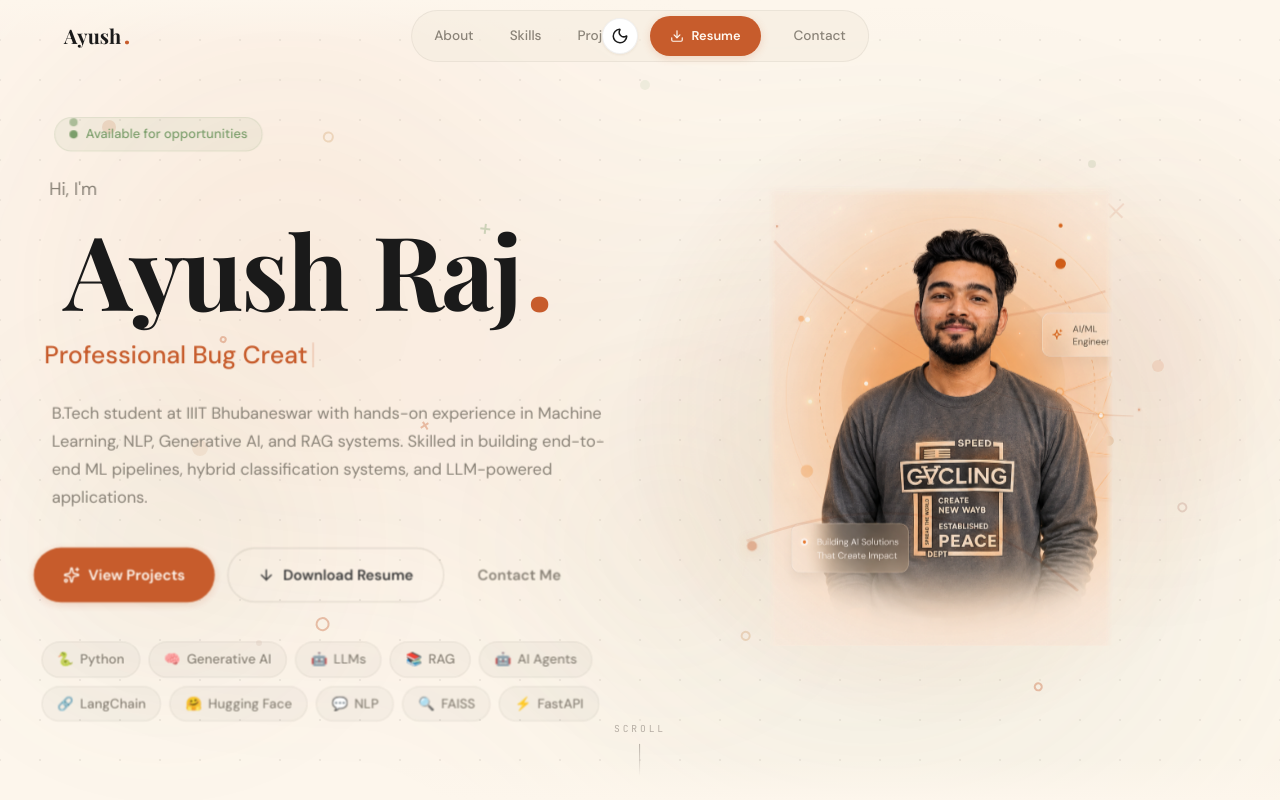
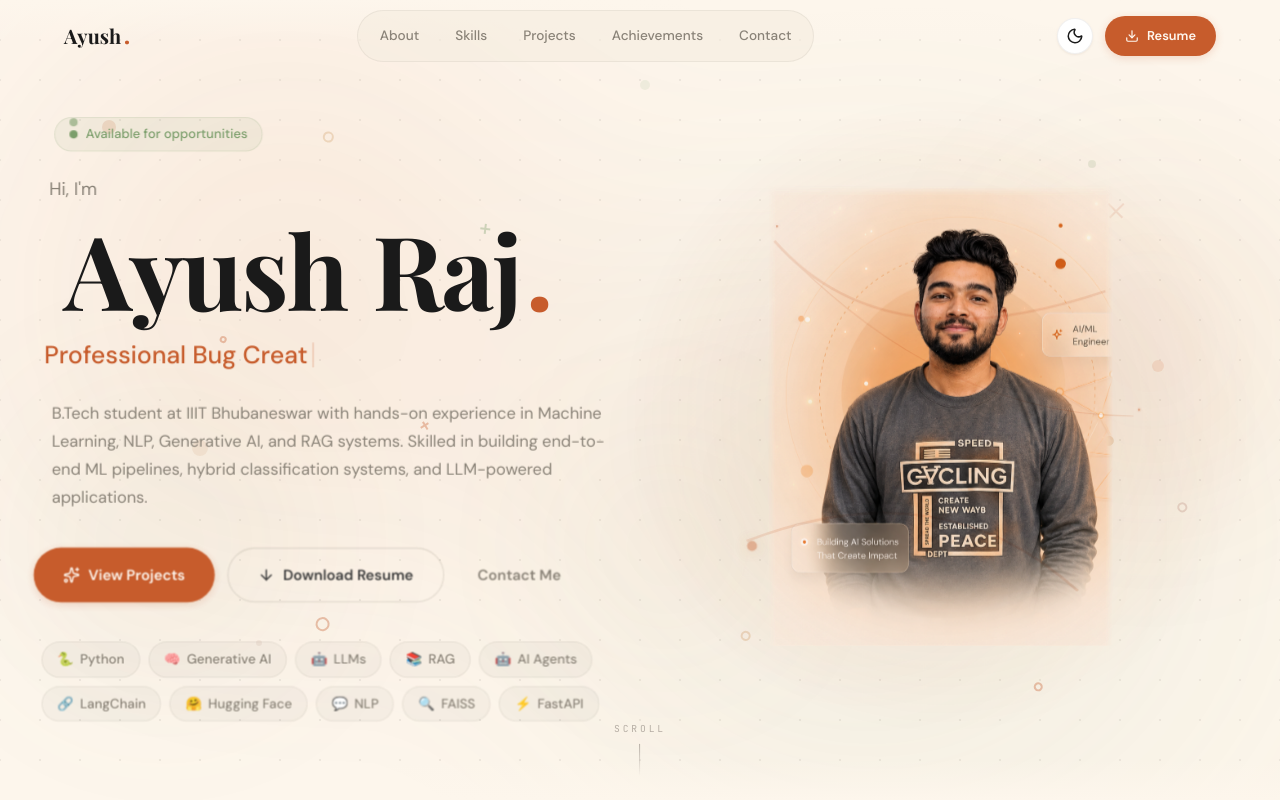
Before and after one commit to Ayush-06-gif/Portfolio, a Next.js app: page / in a window 1280 px wide. Shown: the top 800 px of the page. Built offline with nearby package versions, Linux system fonts and the light colour scheme.

Commit message:
fix: navbar 3-column grid layout - nav centered, theme/resume on right edge

```diff
--- a/src/components/layout/Navbar.tsx
+++ b/src/components/layout/Navbar.tsx
@@ -105,7 +105,7 @@ export function Navbar() {
         }}
       >
         <div className="nav-container" style={{ width: "100%", padding: "0 1.5rem" }}>
-          <div style={{ display: "flex", alignItems: "center", justifyContent: "space-between", height: 72, position: "relative" }}>
+          <div className="nav-inner" style={{ display: "flex", alignItems: "center", justifyContent: "space-between", height: 72 }}>
             {/* Logo — Left */}
             <a
               href="#"
@@ -117,7 +117,6 @@ export function Navbar() {
                 display: "flex",
                 alignItems: "baseline",
                 gap: "0.15rem",
-                zIndex: 2,
                 flexShrink: 0,
               }}
               aria-label="Go to homepage"
@@ -140,7 +139,7 @@ export function Navbar() {
               </motion.span>
             </a>
 
-            {/* Desktop Links — Truly Centered */}
+            {/* Desktop Links — Center column */}
             <div
               style={{
                 display: "none",
@@ -150,9 +149,6 @@ export function Navbar() {
                 borderRadius: 100,
                 background: "var(--nav-pill-bg)",
                 border: "1px solid var(--border-subtle)",
-                position: "absolute",
-                left: "50%",
-                transform: "translateX(-50%)",
               }}
               className="nav-desktop"
             >
@@ -173,8 +169,8 @@ export function Navbar() {
               ))}
             </div>
 
-            {/* Right side — Theme Toggle + Resume */}
-            <div className="nav-desktop" style={{ display: "none", alignItems: "center", gap: "0.75rem", zIndex: 2, flexShrink: 0 }}>
+            {/* Right side — Theme Toggle + Resume (Desktop only) */}
+            <div className="nav-desktop" style={{ display: "none", alignItems: "center", gap: "0.75rem", flexShrink: 0 }}>
               <ThemeToggle />
               <a
                 href="/resume.pdf"
@@ -189,13 +185,12 @@ export function Navbar() {
             </div>
 
             {/* Mobile toggles */}
-            <div style={{ display: "flex", alignItems: "center", gap: "0.5rem" }}>
-              <div className="nav-mobile-toggle" style={{ display: "flex", alignItems: "center" }}>
+            <div className="nav-mobile-only" style={{ display: "flex", alignItems: "center", gap: "0.5rem" }}>
+              <div style={{ display: "flex", alignItems: "center" }}>
                 <ThemeToggle />
               </div>
               <button
                 onClick={() => setIsMenuOpen(!isMenuOpen)}
-                className="nav-mobile-toggle"
                 style={{
                   display: "flex",
                   padding: 8,
@@ -271,8 +266,20 @@ export function Navbar() {
       <style jsx global>{`
         @media (min-width: 768px) {
           .nav-desktop { display: flex !important; }
-          .nav-mobile-toggle { display: none !important; }
+          .nav-mobile-only { display: none !important; }
           .nav-container { padding: 0 2rem !important; }
+          .nav-inner {
+            display: grid !important;
+            grid-template-columns: auto 1fr auto;
+            align-items: center;
+            gap: 1rem;
+          }
+          .nav-inner .nav-desktop:first-of-type {
+            justify-self: center;
+          }
+          .nav-inner .nav-desktop:last-of-type {
+            justify-self: end;
+          }
         }
         @media (min-width: 1024px) {
           .nav-container { padding: 0 5% !important; }
```
